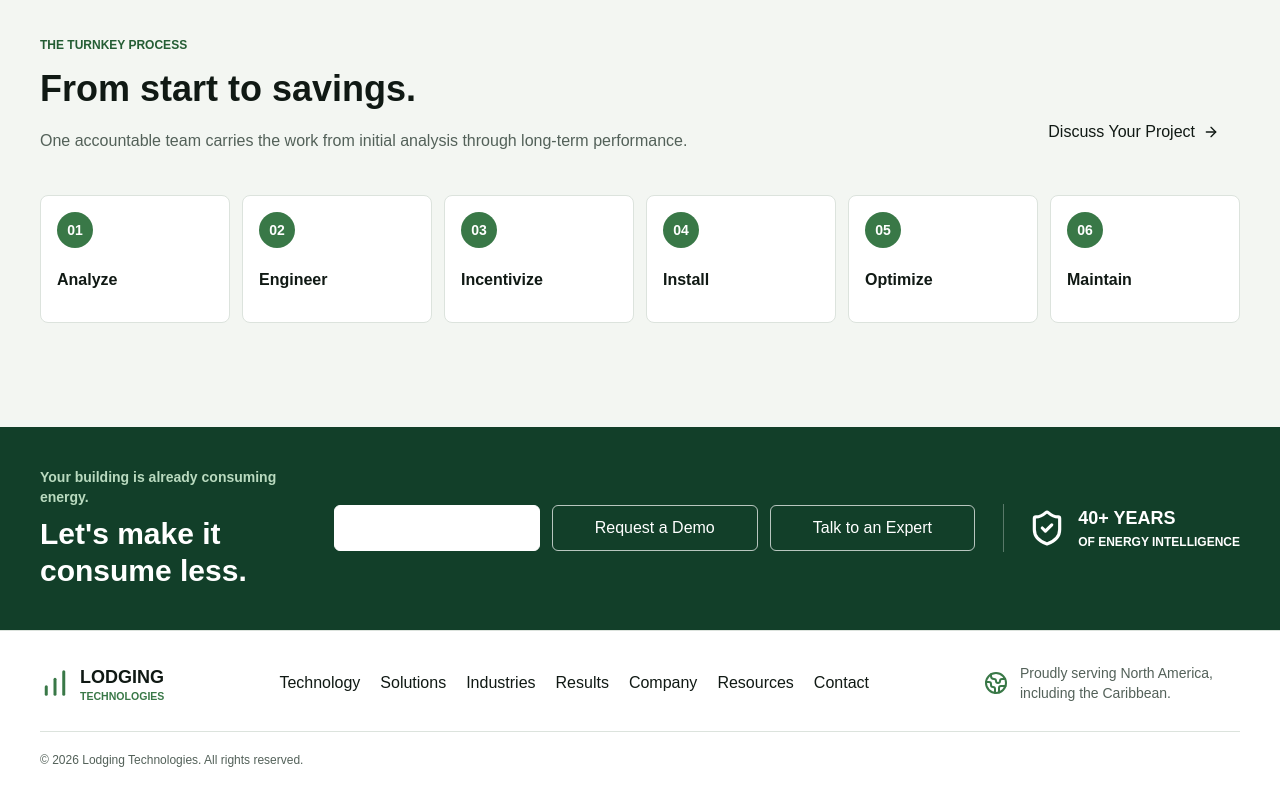
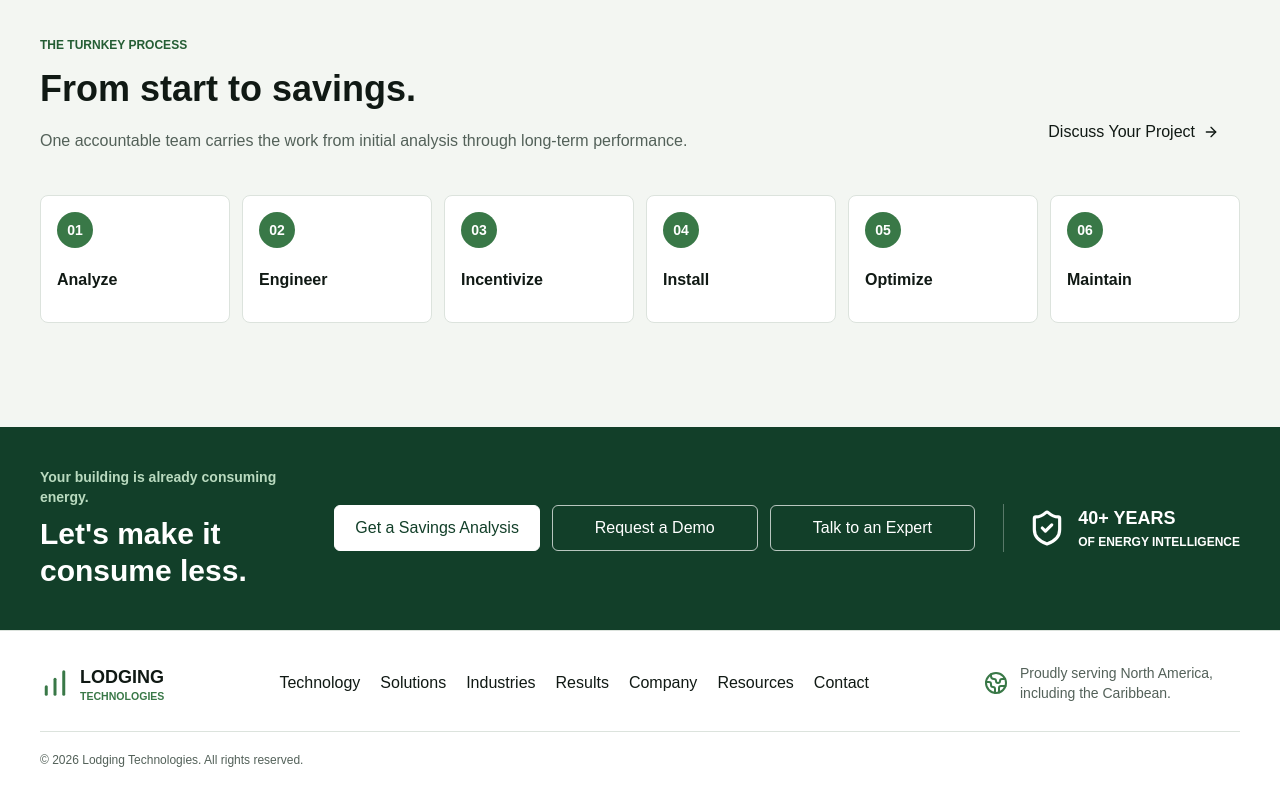
Before and after one commit to MannLester/Lodge-Tech-Website, a Next.js app: page / in a window 1280 px wide. Shown: the part 4688-5488 px from the top of the page. Built offline with nearby package versions, Linux system fonts and the light colour scheme.

Commit message:
frontend: correct closing CTA contrast

```diff
--- a/src/app/globals.css
+++ b/src/app/globals.css
@@ -128,6 +128,14 @@ button {
   scroll-snap-align: start;
 }
 
+.contact-primary {
+  color: #123f29;
+}
+
+.contact-secondary:hover {
+  color: #123f29;
+}
+
 @media (min-width: 48rem) {
   .section-shell {
     width: min(100% - 3rem, 75rem);
--- a/src/features/home/ui/closing-footer.tsx
+++ b/src/features/home/ui/closing-footer.tsx
@@ -32,19 +32,19 @@ export function ClosingFooter() {
 
           <div className="grid gap-3 sm:grid-cols-3">
             <a
-              className="inline-flex min-h-11 items-center justify-center rounded-md border border-white bg-white px-5 py-2.5 text-sm font-semibold text-[#123f29] transition-colors hover:bg-[#e4efe5]"
+              className="contact-primary inline-flex min-h-11 items-center justify-center rounded-md border border-white bg-white px-5 py-2.5 text-sm font-semibold transition-colors hover:bg-[#e4efe5]"
               href="#contact"
             >
               Get a Savings Analysis
             </a>
             <a
-              className="inline-flex min-h-11 items-center justify-center rounded-md border border-white/70 px-5 py-2.5 text-sm font-semibold transition-colors hover:bg-white hover:text-[#123f29]"
+              className="contact-secondary inline-flex min-h-11 items-center justify-center rounded-md border border-white/70 px-5 py-2.5 text-sm font-semibold transition-colors hover:bg-white"
               href="#contact"
             >
               Request a Demo
             </a>
             <a
-              className="inline-flex min-h-11 items-center justify-center rounded-md border border-white/70 px-5 py-2.5 text-sm font-semibold transition-colors hover:bg-white hover:text-[#123f29]"
+              className="contact-secondary inline-flex min-h-11 items-center justify-center rounded-md border border-white/70 px-5 py-2.5 text-sm font-semibold transition-colors hover:bg-white"
               href="#contact"
             >
               Talk to an Expert
```
